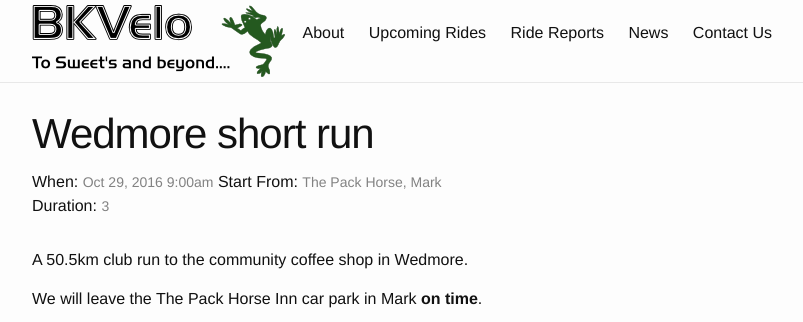
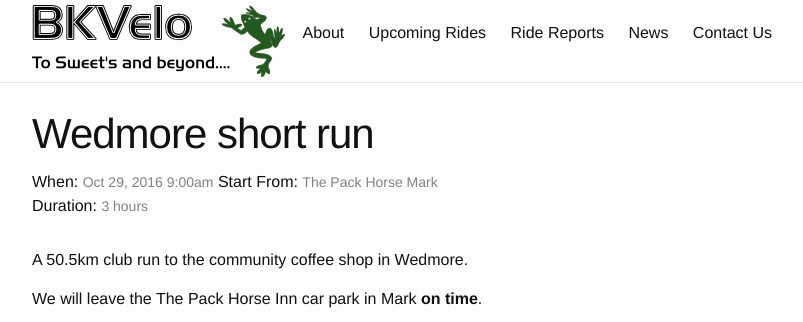
Before and after one commit to mshiner/mshiner.github.io, a Jekyll site: the page built from _posts/2016-10-15-wedmore.md, in a window 1280 px wide, cut to the strip 0-322 px from the top of the page. Shown: the whole strip, without its empty margins (238-1041 px from the left). Built offline with Jekyll 4.4.1, drawn with Linux system fonts in a browser that asks for light colours.

Commit message:
Adding all dat events

```diff
--- a/_posts/2016-10-15-wedmore.md
+++ b/_posts/2016-10-15-wedmore.md
@@ -3,13 +3,13 @@
 title:  "Wedmore short run"
 date:   2016-10-29 09:00
 categories: rides
-start_from: The Pack Horse, Mark
-duration: 3
+start_from: The Pack Horse Mark
+duration: 3 hours
 ---
 A 50.5km club run to the community coffee shop in Wedmore.
 
 We will leave the The Pack Horse Inn car park in Mark **on time**.
 
 {% raw %}
-<iframe width="425" height="350" frameborder="0" scrolling="no" marginheight="0" marginwidth="0" src="https://maps.google.com/maps?q=ThePackHorseMarkSomersetUK&amp;ie=UTF8&amp;&amp;output=embed"></iframe>
+<iframe width="425" height="350" frameborder="0" scrolling="no" marginheight="0" marginwidth="0" src="https://maps.google.com/maps?q={{ page.start_from}}&amp;ie=UTF8&amp;&amp;output=embed"></iframe>
 {% endraw %}
```
Also changed, not shown: _posts/2016-10-14-mells.md (+1 -1 lines), _posts/2016-10-30-dartmoor-devil.md (+1 -1 lines), 1 other file.
